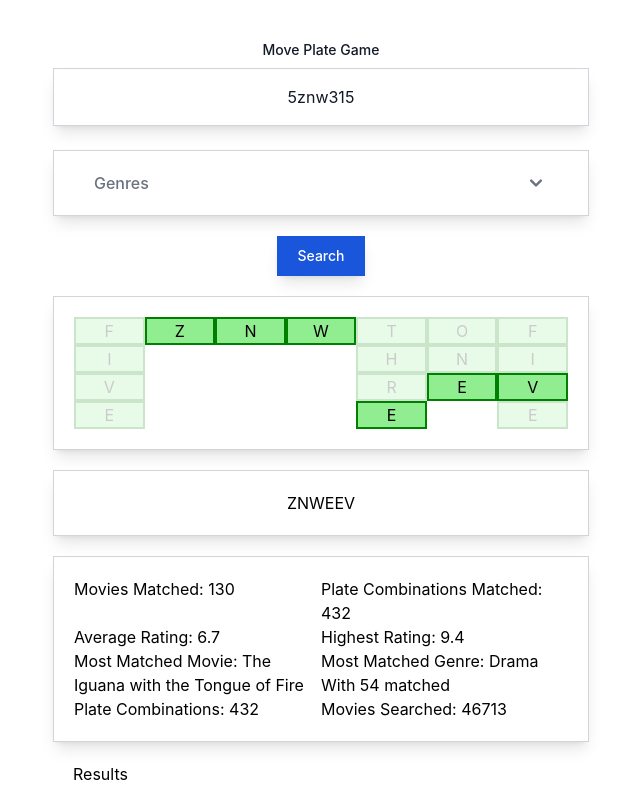
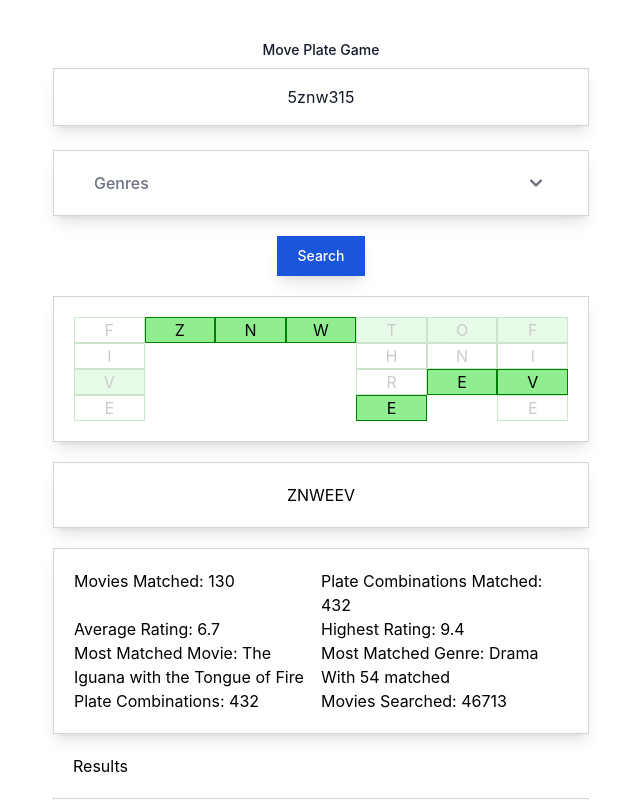
Before and after one commit to JaronKing/MoviePlateGame, a React (Create React App) app: page / in a window 1280 px wide. Both pictures are taken after a click on the button "Search". Shown: the top 800 px of the page, without its empty margins (319-959 px from the left). Built offline with nearby package versions, Linux system fonts and the light colour scheme.

Commit message:
Clean up warning.

```diff
--- a/src/components/CombinationDisplay.js
+++ b/src/components/CombinationDisplay.js
@@ -6,7 +6,7 @@ import { useRef } from 'react';
 const duration = 500;
 
 const defaultStyle = {
-    border: `2px solid green`,
+    border: `1px solid green`,
     backgroundColor: `lightGreen`,
     transition: `opacity ${duration}ms ease-in-out`,
     opacity: .2,
@@ -15,8 +15,8 @@ const defaultStyle = {
 const transitionStyles = {
     entering: { opacity: 1 },
     entered:  { opacity: 1 },
-    exiting:  { opacity:.2 },
-    exited:   { opacity:.2 },
+    exiting:  { opacity:.2, backgroundColor: `light-green`, },
+    exited:   { opacity:.2, backgroundColor: `light-green`, },
 };
 
 const CombinationDisplay = ({ movies }) => {
@@ -76,14 +76,9 @@ const CombinationDisplay = ({ movies }) => {
                             <div key={index} className="bg-white">
                             {
                                 Object.entries(characterPosition).map(([index2, characters], mix) => {
-                                    if (characters === 0) return false;
                                     if (parseFloat(index2) === 0) return false;
-
                                     return (
                                         Object.entries(characters).map(([index3, character], mix2) => {
-                                            // if (parseFloat(character)) return true;
-                                            // if (index3 === 0) return true;
-                                            let characterKey = `${index3}_${character}`
                                             return (
                                                 <Transition nodeRef={nodeRef} in={character} timeout={duration}>
                                                   {state => (
```
